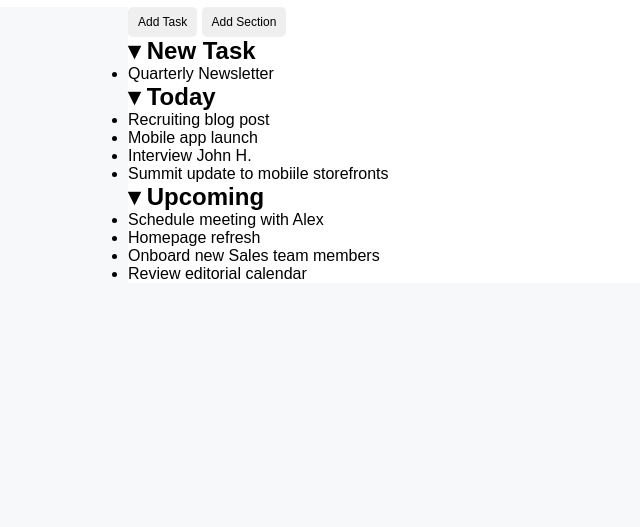
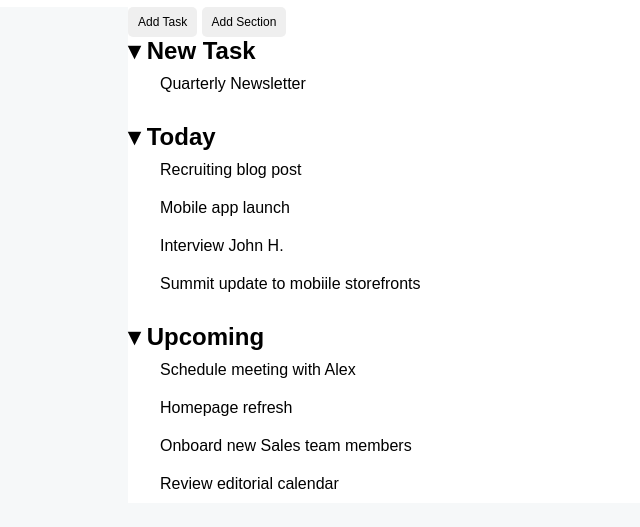
Before and after one commit to jacopo-derrico/html-css-toboolist, a plain HTML site: page index.html in a window 1280 px wide. Shown: the part 63-590 px from the top of the page, without its empty margins (0-640 px from the left). Drawn offline with Linux system fonts and the light colour scheme.

Commit message:
general list style

```diff
--- a/assets/css/style.css
+++ b/assets/css/style.css
@@ -62,3 +62,20 @@ button {
     background-color: #fff;
     color: #C9CED4;
 }
+
+/* list section style */
+.lists {
+    padding-inline: 10%;
+    padding-block: 40px;
+    border-radius: 0 5px 0 5px;
+}
+
+ul {
+    padding-left: 2em;
+    list-style: none;
+    margin-bottom: 20px;
+}
+
+li {
+    padding-block: 10px;
+}
```
